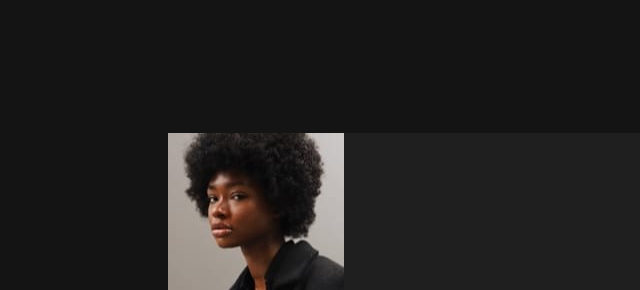
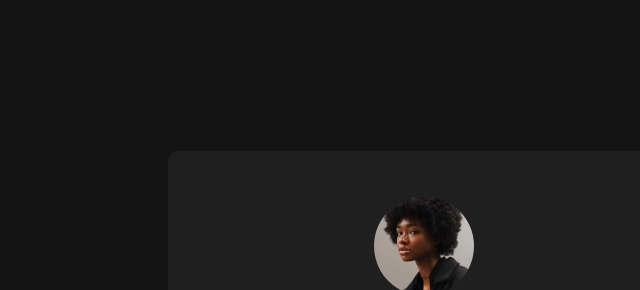
Before and after one commit to Jaqueline-Gotardi/profile-social, a plain HTML site: page index.html in a window 1280 px wide. Shown: the part 83-373 px from the top of the page, without its empty margins (216-856 px from the left). Drawn offline with Linux system fonts and the light colour scheme.

Commit message:
ajustei o tamanho da imagem

```diff
--- a/src/css/style.css
+++ b/src/css/style.css
@@ -18,3 +18,17 @@ main {
     border-radius: 10px;
     width: 40%;
 }
+
+/* .container {
+    display: flex;
+    flex-direction: column;
+    align-items: center;
+}
+ */
+.container img {
+    display: flex;
+    width: 100px;
+    border-radius: 50px;
+    margin-top: 45px;
+    justify-self: center;
+}
```
